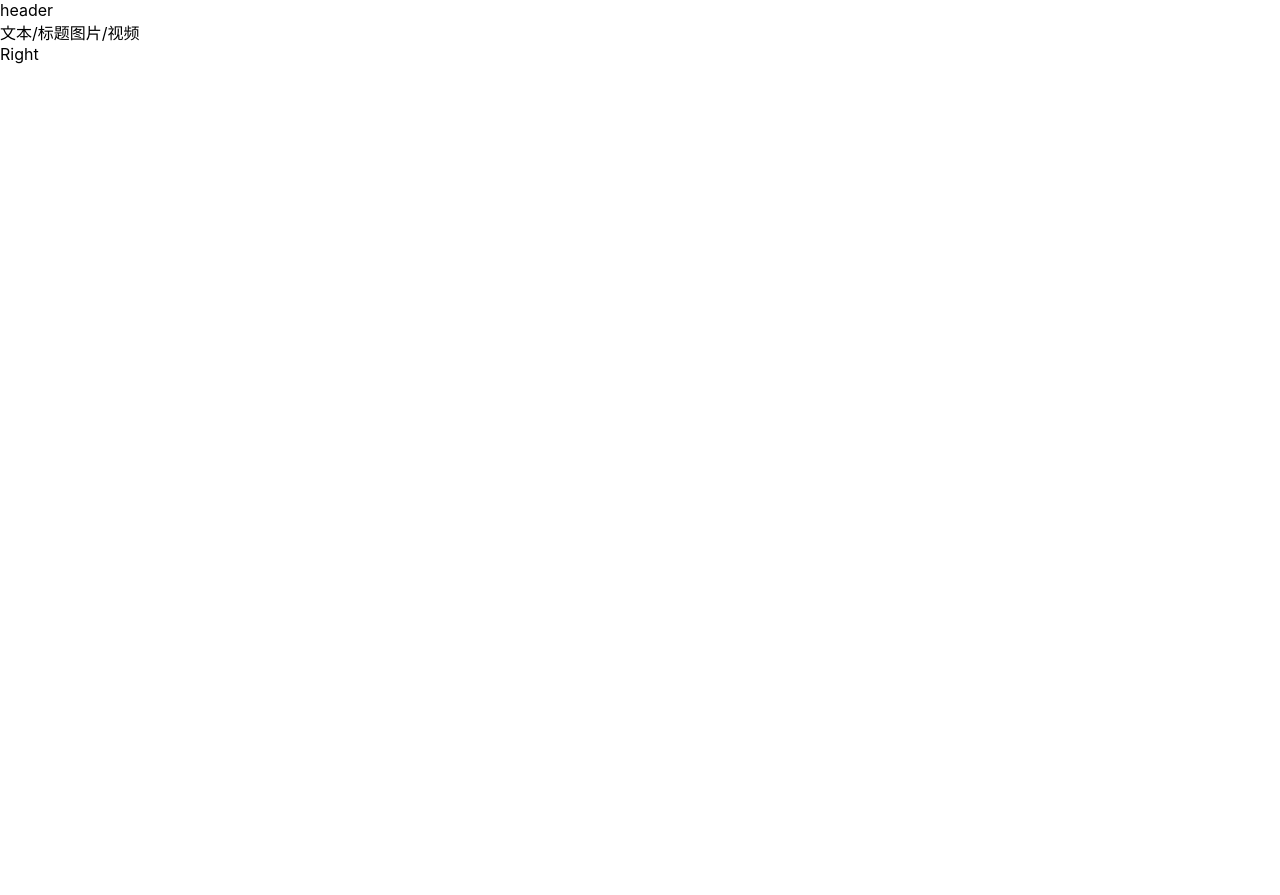
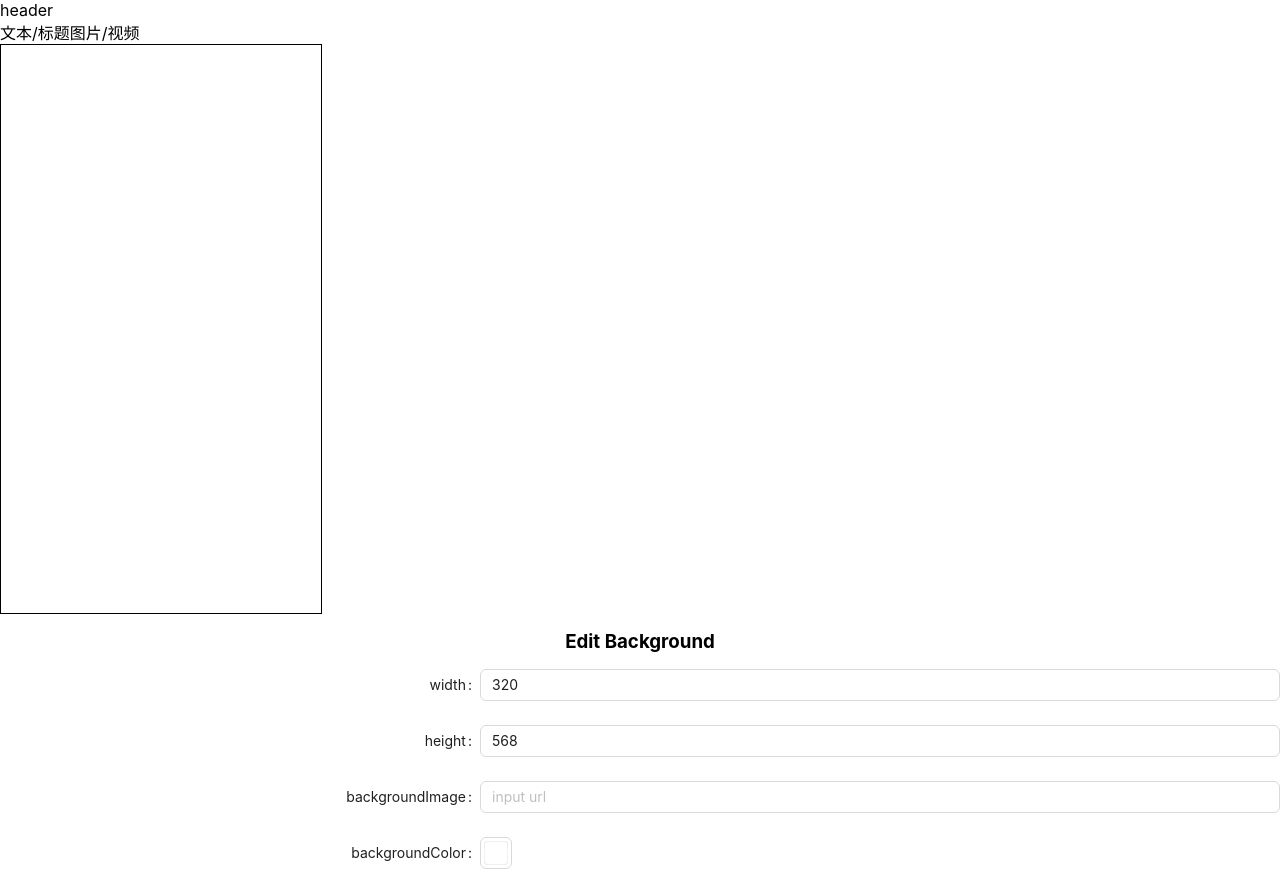
Before and after one commit to Jincheng55/lowcode-platform, a React (Create React App) app: page / in a window 1280 px wide. Before the commit the page ends 800 px from the top, so only its background shows below. Built offline with nearby package versions, Linux system fonts and the light colour scheme.

Commit message:
feat: editCanvas

```diff
--- a/src/components/TextSide/TextSide.jsx
+++ b/src/components/TextSide/TextSide.jsx
@@ -7,12 +7,13 @@ const h1 = {
   type: "h1",
   content: '标题',
   style: {
-    color: 'pink',
+    color: '#000000',
     position: 'absolute',
     left: 0,
     top: 0,
     width: 100,
-    height: 50
+    height: 50,
+    fontSize: 20
   }
 }
 
@@ -20,12 +21,13 @@ const text = {
   type: "text",
   content: '正文',
   style: {
-    color: 'blue',
+    color: '#000000',
     position: 'absolute',
     left: 0,
     top: 0,
     width: 100,
-    height: 50
+    height: 50,
+    fontSize: 14
   }
 }
 
--- a/src/components/cmps/text/Text.jsx
+++ b/src/components/cmps/text/Text.jsx
@@ -1,6 +1,6 @@
 const Text = ({ cmp }) => {
   if (cmp.type === 'text') return <p style={cmp.style}>{cmp.content}</p>
-  return <h1 style={cmp.style}>{cmp.content}</h1>
+  return <h2 style={cmp.style}>{cmp.content}</h2>
 }
 
 export default Text
--- /dev/null
+++ b/src/components/editors/editCanvas/EditCanvas.jsx
@@ -0,0 +1,44 @@
+import { ColorPicker, Form, Input } from 'antd'
+import React from 'react'
+import { useCanvasContextData } from '../../../store/hooks'
+
+const EditCanvas = () => {
+
+  const canvas = useCanvasContextData()
+  const onFormChange = (newVal) => {
+    if (newVal.width) newVal.width = Number(newVal.width)
+    if (newVal.height) newVal.height = Number(newVal.height)
+    if (newVal.backgroundImage) newVal.backgroundImage = `url(${newVal.backgroundImage})`
+    if (newVal.backgroundColor) newVal.backgroundColor = `#${newVal.backgroundColor.toHex()}`
+    console.log(newVal)
+    canvas.setCanvas(newVal)
+  }
+
+  return (
+    <div >
+      <h3 style={{ textAlign: 'center', margin: '1rem 0' }}> Edit Background</h3>
+      <Form
+        labelCol={{ span: 9 }}
+        wrapperCol={{ span: 16 }}
+        layout="horizontal"
+        initialValues={canvas.canvas.style}
+        onValuesChange={onFormChange}
+      >
+        <Form.Item label="width" name='width'>
+          <Input type='number' placeholder='input number (px)' />
+        </Form.Item>
+        <Form.Item label="height" name='height'>
+          <Input type='number' placeholder='input number (px)' />
+        </Form.Item>
+        <Form.Item label="backgroundImage" name='backgroundImage'>
+          <Input placeholder='input url' />
+        </Form.Item>
+        <Form.Item label="backgroundColor" name='backgroundColor'>
+          <ColorPicker />
+        </Form.Item>
+      </Form>
+    </div>
+  )
+}
+
+export default EditCanvas
--- /dev/null
+++ b/src/components/editors/editCmps/EditCmps.jsx
@@ -0,0 +1,70 @@
+import React from 'react'
+import { useCanvasCmps, useCanvasContextData } from '../../../store/hooks'
+import { ColorPicker, Form, Input } from 'antd'
+
+const EditCmps = () => {
+  const canvas = useCanvasContextData()
+  const cmps = useCanvasCmps()
+  const cmp = cmps[canvas.selectedIndex]
+  const valuesToNumber = (obj) => {
+    const numberMap = {
+      left: true,
+      top: true,
+      width: true,
+      height: true,
+      fontSize: true
+    }
+    for (let k in obj) {
+      if (numberMap[k]) obj[k] = Number(obj[k])
+    }
+    return obj
+  }
+  const onFormChange = (newVal) => {
+    newVal = valuesToNumber(newVal)
+    if (newVal.backgroundImage) newVal.backgroundImage = `url(${newVal.backgroundImage})`
+    if (newVal.backgroundColor) newVal.backgroundColor = `#${newVal.backgroundColor.toHex()}`
+    if (newVal.color) newVal.color = `#${newVal.color.toHex()}`
+    console.log(newVal)
+    canvas.setSelectedCmp(newVal)
+  }
+
+  return (
+    <div >
+      <h3 style={{ textAlign: 'center', margin: '1rem 0' }}> Edit Component</h3>
+      <Form
+        labelCol={{ span: 6 }}
+        wrapperCol={{ span: 16 }}
+        layout="horizontal"
+        initialValues={cmp.style}
+        onValuesChange={onFormChange}
+      >
+        <Form.Item label="width" name='width'>
+          <Input type='number' placeholder='input number (px)' />
+        </Form.Item>
+        <Form.Item label="height" name='height'>
+          <Input type='number' placeholder='input number (px)' />
+        </Form.Item>
+        <Form.Item label="bgImage" name='backgroundImage'>
+          <Input placeholder='input url' />
+        </Form.Item>
+        <Form.Item label="bgColor" name='backgroundColor'>
+          <ColorPicker />
+        </Form.Item>
+        <Form.Item label="fontSize" name='fontSize'>
+          <Input type='number' placeholder='input number (px)' />
+        </Form.Item>
+        <Form.Item label="fontColor" name='color'>
+          <ColorPicker />
+        </Form.Item>
+        <Form.Item label="left" name='left'>
+          <Input type='number' placeholder='input number (px)' />
+        </Form.Item>
+        <Form.Item label="top" name='top'>
+          <Input type='number' placeholder='input number (px)' />
+        </Form.Item>
+      </Form>
+    </div>
+  )
+}
+
+export default EditCmps
--- a/src/layout/center/center.jsx
+++ b/src/layout/center/center.jsx
@@ -15,7 +15,7 @@ const Center = () => {
   }
   return (
     <div className={styles.center} >
-      <div className={styles.canvas} onDrop={onDrop} onDragOver={e => e.preventDefault()} >
+      <div style={canvas.canvas.style} onDrop={onDrop} onDragOver={e => e.preventDefault()} >
         {
           cmps.map((cmp, index) => <Cmps key={cmp.key} cmp={cmp} index={index}></Cmps>)
         }
--- a/src/layout/center/center.less
+++ b/src/layout/center/center.less
@@ -3,10 +3,5 @@
   display: flex;
   align-items: center;
   justify-content: center;
+  background-color: rgb(243, 242, 242);
 }
-.canvas {
-  width: 390px;
-  height: 544px;
-  position: relative;
-  border: 1px solid;
-}
--- /dev/null
+++ b/src/layout/right/right.css
@@ -0,0 +1,3 @@
+.right {
+  width: 350px;
+}
--- a/src/layout/right/right.jsx
+++ b/src/layout/right/right.jsx
@@ -1,8 +1,16 @@
 import React from 'react'
-
+import styles from './right.less'
+import { useCanvasContextData } from '../../store/hooks'
+import EditCanvas from '../../components/editors/editCanvas/EditCanvas'
+import EditCmps from '../../components/editors/editCmps/EditCmps'
 const Right = () => {
+  const canvas = useCanvasContextData()
   return (
-    <div>Right</div>
+    <div className={styles.right}>
+      {
+        canvas.selectedIndex === null ? <EditCanvas /> : <EditCmps />
+      }
+    </div>
   )
 }
 
--- /dev/null
+++ b/src/layout/right/right.less
@@ -0,0 +1,3 @@
+.right {
+  width: 350px;
+}
--- a/src/store/canvas.js
+++ b/src/store/canvas.js
@@ -5,12 +5,15 @@ const defaultCanvas = {
   style: {
     width: 320,
     height: 568,
-    backgroundColor: 'white',
+    position: 'relative',
+    border: '1px solid',
+    backgroundColor: '#FFFFFF',
     backgroundImage: '',
     backgroundPosition: 'center',
     backgroundSize: 'cover',
     backgroundRepeat: 'no-repeat',
     boxSizing: 'content-box',
+    overflow: 'hidden',
   },
   cmps: [],
 }
@@ -24,8 +27,9 @@ class Canvas {
   getCanvas = () => {
     return { ...this.canvas }
   }
-  setCanvas = canvas => {
-    // this.canvas = Object.assign (this.van)
+  setCanvas = style => {
+    this.canvas.style = { ...this.canvas.style, ...style }
+    this.updateComponents()
   }
   getCmps = () => {
     return [...this.canvas.cmps]
```
Also changed, not shown: src/layout/center/center.css (+1 -6 lines).
